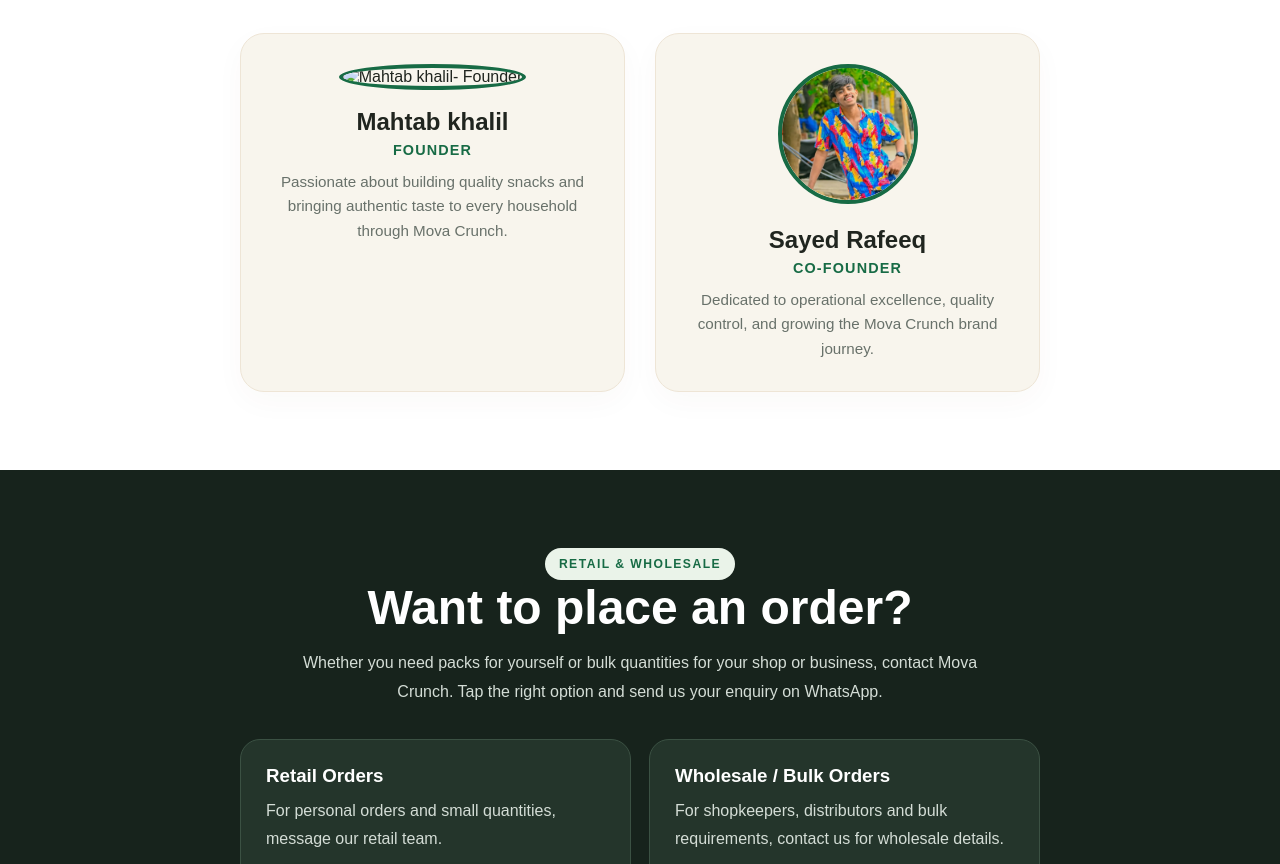
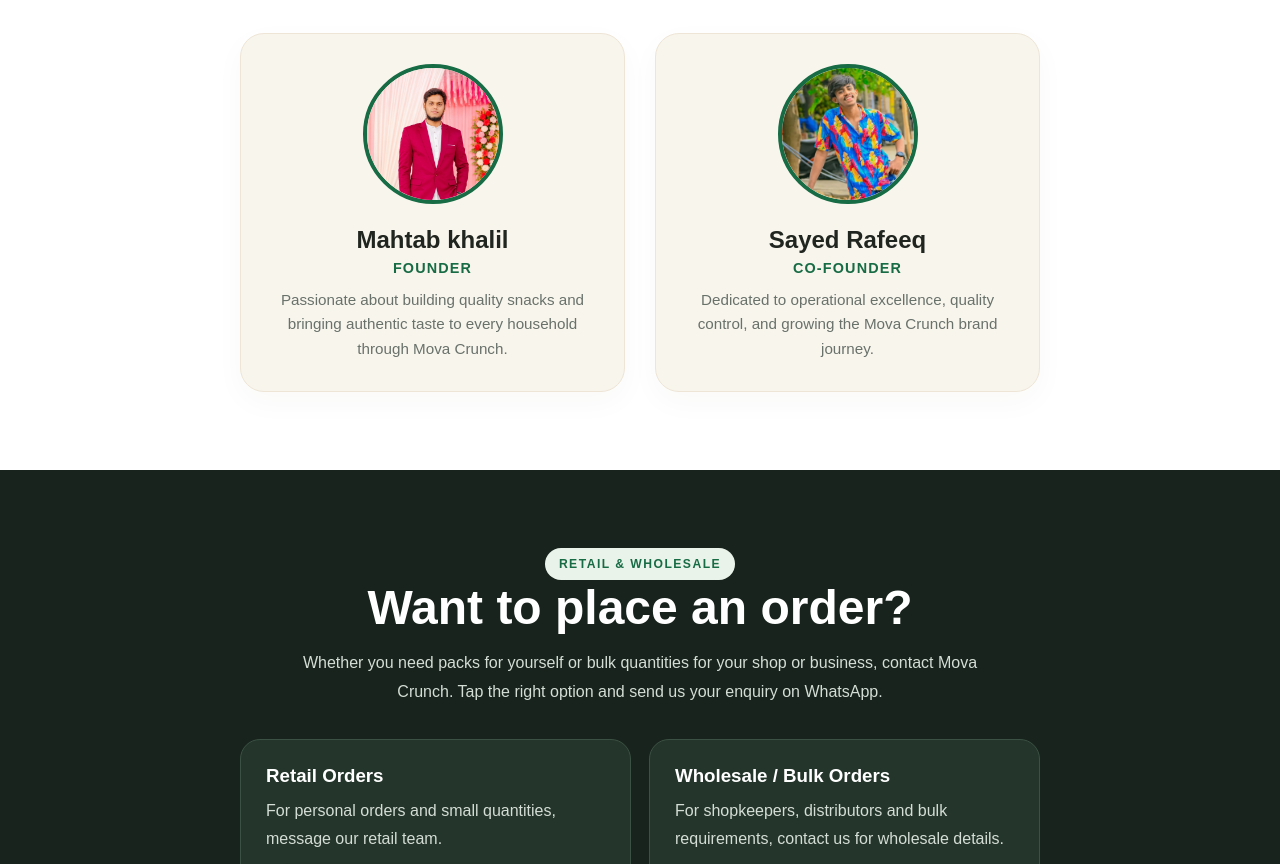
Before and after one commit to mahtabkhalili546-gif/Mova-crunch, a plain HTML site: page index.html in a window 1280 px wide. Shown: the part 2019-2883 px from the top of the page. Drawn offline with Linux system fonts and the light colour scheme.

Commit message:
Update index.html

```diff
--- a/index.html
+++ b/index.html
@@ -146,7 +146,7 @@
       </div>
       <div class="founders-grid">
         <div class="founder-card">
-          <img src="assets/assets/assets/Gemini_Generated_Image_tq7htmtq7htmtq7h.jpeg" alt="Mahtab khalil- Founder">
+          <img src="assets/Gemini_Generated_Image_tq7htmtq7htmtq7h.jpeg" alt="Mahtab khalil- Founder">
           <h3>Mahtab khalil</h3>
           <div class="founder-role">Founder</div>
           <p>Passionate about building quality snacks and bringing authentic taste to every household through Mova Crunch.</p>
```
